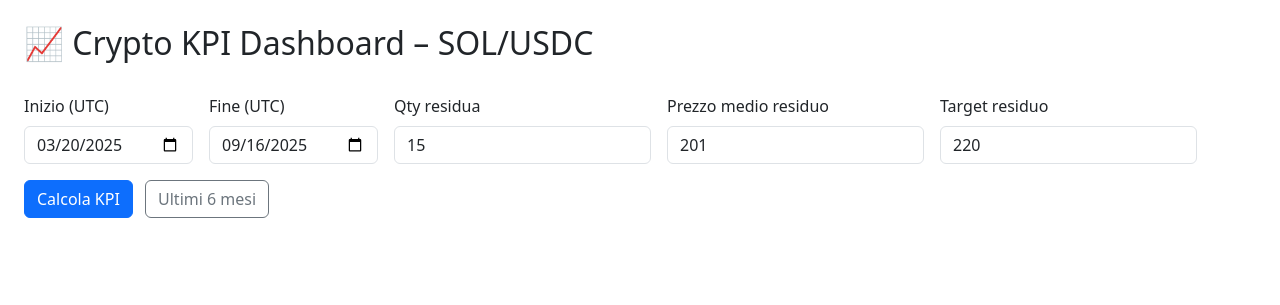
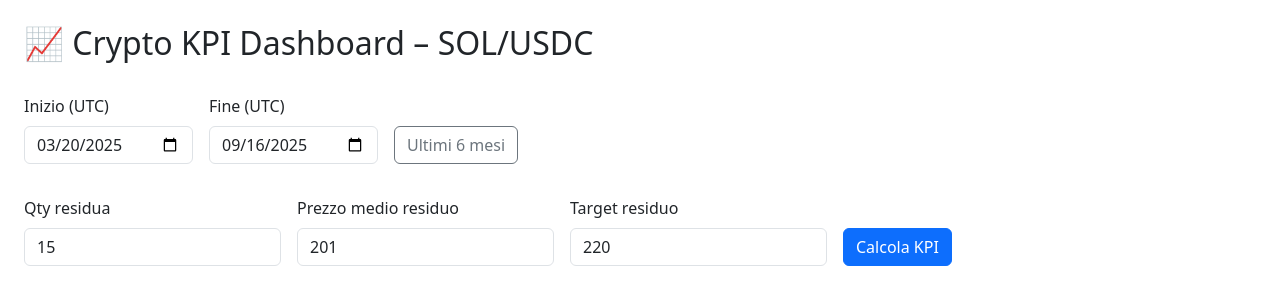
Before and after one commit to vitosemeraro/crypto-dashboard-exchange, a FastAPI app: page / in a window 1280 px wide. Shown: the top 305 px of the page. Run offline with FastAPI, Linux system fonts and the light colour scheme.

Commit message:
Update index.html

```diff
--- a/templates/index.html
+++ b/templates/index.html
@@ -13,14 +13,12 @@
     .table thead th { position: sticky; top:0; background:#fff; }
   </style>
   <script>
-    function setLast6Months() {
-      const today = new Date();
-      const past = new Date();
-      past.setMonth(today.getMonth() - 6);
-
-      const format = (d) => d.toISOString().split('T')[0];
-      document.querySelector('input[name="start_date"]').value = format(past);
-      document.querySelector('input[name="end_date"]').value = format(today);
+    function setSixMonthsRange() {
+      const end = new Date();
+      const start = new Date();
+      start.setMonth(end.getMonth() - 6);
+      document.querySelector('input[name="start_date"]').value = start.toISOString().split('T')[0];
+      document.querySelector('input[name="end_date"]').value = end.toISOString().split('T')[0];
     }
   </script>
 </head>
@@ -36,6 +34,10 @@
       <label class="form-label">Fine (UTC)</label>
       <input type="date" class="form-control" name="end_date" value="{{ end }}" required>
     </div>
+    <div class="col-auto align-self-end">
+      <button type="button" class="btn btn-outline-secondary" onclick="setSixMonthsRange()">Ultimi 6 mesi</button>
+    </div>
+    <div class="w-100"></div>
     <div class="col-auto">
       <label class="form-label">Qty residua</label>
       <input type="number" step="0.01" class="form-control" name="res_qty" value="15">
@@ -49,8 +51,7 @@
       <input type="number" step="0.01" class="form-control" name="res_target" value="220">
     </div>
     <div class="col-auto align-self-end">
-      <button type="submit" class="btn btn-primary">Calcola KPI</button>
-      <button type="button" onclick="setLast6Months()" class="btn btn-outline-secondary ms-2">Ultimi 6 mesi</button>
+      <button class="btn btn-primary">Calcola KPI</button>
     </div>
   </form>
 
```
